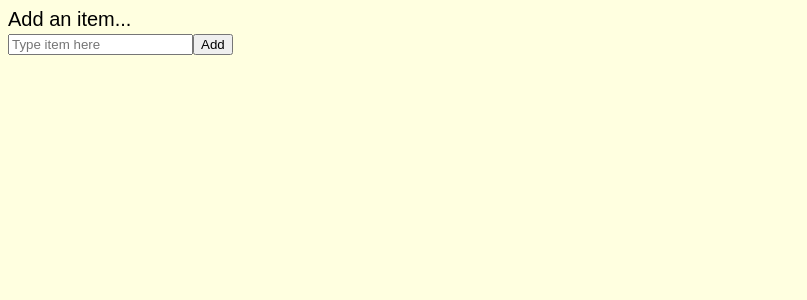
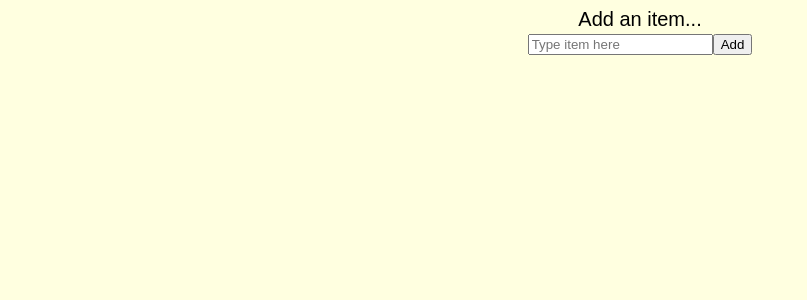
Before and after one commit to strawberryrusty/Need-To-Do-react-app, a React (Create React App) app: page / in a window 1280 px wide. Shown: the top 300 px of the page, without its empty margins (0-807 px from the left). Built offline with nearby package versions, Linux system fonts and the light colour scheme.

Commit message:
centered all text

```diff
--- a/src/style.css
+++ b/src/style.css
@@ -3,3 +3,12 @@ body{
     font-family: 'Montserrat', sans-serif;
     font-size: 20px;
 }
+
+.App{
+  text-align: center;
+}
+
+ul {
+  display: inline-block;
+      text-align:left;
+}
```
